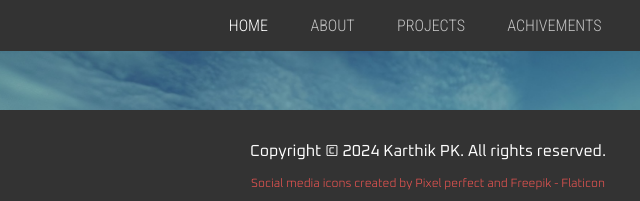
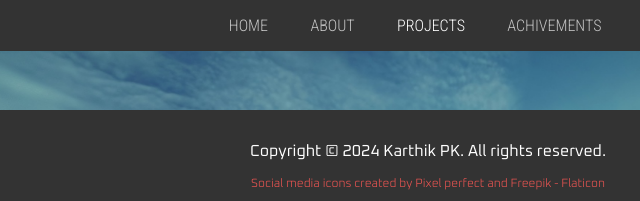
Before and after one commit to KarthikPk2010/karthikpk.com, a plain HTML site: page projects.html in a window 1280 px wide. Shown: the top 201 px of the page, 212-852 px from the left. Drawn offline with Linux system fonts and the light colour scheme.

Commit message:
projects

```diff
--- a/projects.html
+++ b/projects.html
@@ -18,9 +18,9 @@
     <header>
         <nav>
             <ul>
-                <li><a href="index.html" style="opacity: 1;">Home</a></li>
+                <li><a href="index.html">Home</a></li>
                 <li><a href="about.html">About</a></li>
-                <li><a href="#projects">Projects</a></li>
+                <li><a href="projects.html" style="opacity: 1;">Projects</a></li>
                 <li><a href="#achivements">Achivements</a></li>
                 <li><a href="#contacts">Contact</a></li>
             </ul>
```
